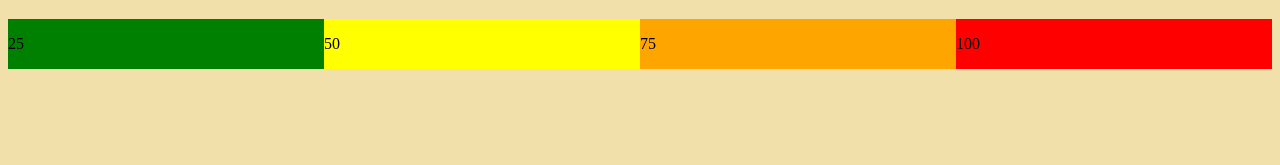
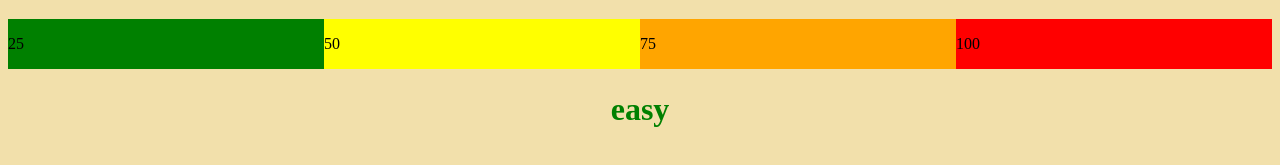
Before and after one commit to maxwellskala/encounter-calculator, a React app: page / in a window 1280 px wide. Shown: the part 417-582 px from the top of the page. Built offline with nearby package versions, Linux system fonts and the light colour scheme.

Commit message:
Add difficulty readout to complement difficulty bar

```diff
--- a/src/components/App.tsx
+++ b/src/components/App.tsx
@@ -8,6 +8,7 @@ import {
   xpThreshold,
 } from '../util/calculatePartyXPThresholds';
 import DifficultyBar from './DifficultyBar';
+import DifficultyReadout from './DifficultyReadout';
 import Encounter from './Encounter';
 
 const CSSReset = createGlobalStyle`
@@ -74,6 +75,10 @@ const App = (): JSX.Element => {
           monsterXP={monsterXPBudget}
           partyXPThresholds={characterXPThresholds}
         />
+        <DifficultyReadout
+          monsterXP={monsterXPBudget}
+          partyXPThresholds={characterXPThresholds}
+        />
       </AppWrapper>
     </>
   );
--- /dev/null
+++ b/src/components/DifficultyReadout.tsx
@@ -0,0 +1,41 @@
+import React from 'react';
+import styled from 'styled-components';
+
+import { DIFFICULTY_TO_COLOR } from '../lib/constants';
+import { Difficulty, xpThreshold } from '../util/calculatePartyXPThresholds';
+
+interface DifficultyReadoutWrapperProps {
+  difficulty: Difficulty;
+}
+
+const DifficultyReadoutWrapper = styled.div`
+  color: ${(props: DifficultyReadoutWrapperProps): string =>
+    DIFFICULTY_TO_COLOR[props.difficulty]};
+  display: flex;
+  justify-content: center;
+`;
+
+interface DifficultyReadoutProps {
+  monsterXP: number;
+  partyXPThresholds: xpThreshold;
+}
+
+const DifficultyReadout = (props: DifficultyReadoutProps): JSX.Element => {
+  const { monsterXP, partyXPThresholds } = props;
+  let difficulty: Difficulty = 'easy';
+  Object.keys(partyXPThresholds).forEach(
+    (key: Difficulty): void => {
+      const minimumThreshold = partyXPThresholds[key];
+      if (monsterXP >= minimumThreshold) {
+        difficulty = key;
+      }
+    },
+  );
+  return (
+    <DifficultyReadoutWrapper difficulty={difficulty}>
+      <h1>{difficulty}</h1>
+    </DifficultyReadoutWrapper>
+  );
+};
+
+export default DifficultyReadout;
```
